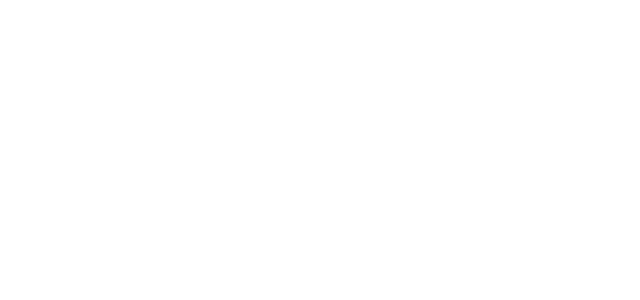
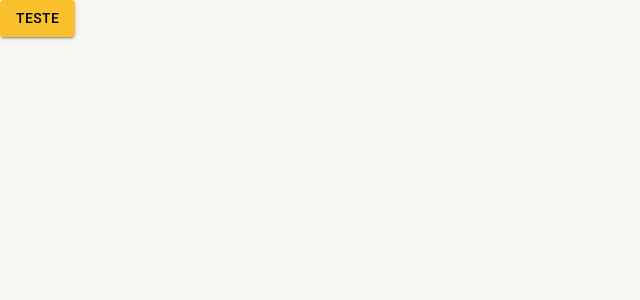
Before and after one commit to RichardLovison/youtube-curso-react-materialui-typescript, a React (Create React App) app: page /pagina-inicial in a window 1280 px wide. Shown: the top 300 px of the page, without its empty margins (0-640 px from the left). Built offline with nearby package versions, Linux system fonts and the light colour scheme.

Commit message:
feat: (Corrigido) Adicionado tema escuro e troca de tema

```diff
--- a/src/routes/index.tsx
+++ b/src/routes/index.tsx
@@ -3,11 +3,11 @@
 import { useAppThemeContext } from "../shared/contexts";
 
 export const AppRoutes = () => {
-    const { toggleTheme } = useAppThemeContext();
+    const {toggleTheme} = useAppThemeContext();
 
     return (
     <Routes>
-        <Route path="/pagina-inicial" element={<Button variant="contained" color="primary" onClick={toggleTheme}>toggleTheme</Button>} />
+        <Route path="/pagina-inicial" element={<Button variant='contained' color='primary' onClick={toggleTheme}>Teste</Button>} />
 
         <Route path="*" element={<Navigate to="pagina-inicial" />} />
     </Routes>
--- a/src/shared/contexts/ThemeContext.tsx
+++ b/src/shared/contexts/ThemeContext.tsx
@@ -1,7 +1,7 @@
-import { Children, createContext, useCallback, useContext, useMemo, useState } from "react";
-import { ThemeProvider } from "@emotion/react";
+import { createContext, useCallback, useContext, useMemo, useState } from "react";
 import { DarkTheme, LightTheme } from "./../themes";
 import { Box } from "@mui/system";
+import { ThemeProvider } from "@emotion/react";
 
 
 interface IThemeContextData {
@@ -15,23 +15,28 @@
     return useContext(ThemeContext);
 }
 
-export const AppThemeProvider: React.FC = ({ Children }) => {
+interface IAppThemeProviderProps {
+    children: React.ReactNode
+}
+
+export const AppThemeProvider: React.FC<IAppThemeProviderProps> = ({ children }) => {
     const [themeName, setThemeName] = useState<'light' | 'dark'>('light');
 
     const toggleTheme = useCallback(() => {
+        setThemeName(oldThemeName => oldThemeName === 'light' ? 'dark' : 'light');
     }, []);
 
     const theme = useMemo(() => {
         if (themeName === 'light') return LightTheme;
 
         return DarkTheme;
-    }, [themeName])
+    }, [themeName]);
 
     return (
         <ThemeContext.Provider value={{ themeName, toggleTheme }}>
             <ThemeProvider theme={theme}>
                 <Box width="100vw" height="100vh" bgcolor={theme.palette.background.default}>
-                {Children}
+                {children}
                 </Box>
             </ThemeProvider>
         </ThemeContext.Provider>
--- a/src/shared/themes/dark.ts
+++ b/src/shared/themes/dark.ts
@@ -16,8 +16,8 @@
             contrastText: 'ffffff',
         },
         background: {
-            default: '202124',
-            paper: '303134',
+            default: '#202124',
+            paper: '#303134',
         }
     }
 });
--- a/src/shared/themes/index.ts
+++ b/src/shared/themes/index.ts
@@ -1,2 +1,2 @@
-export * from './light';
-export * from './dark';
+export * from './Light';
+export * from './Dark';
--- a/src/shared/themes/light.ts
+++ b/src/shared/themes/light.ts
@@ -16,8 +16,8 @@
             contrastText: 'ffffff',
         },
         background: {
-            default: 'f7f6f3',
-            paper: 'ffffff',
+            default: '#f7f6f3',
+            paper: '#ffffff',
         }
     }
 });
```
